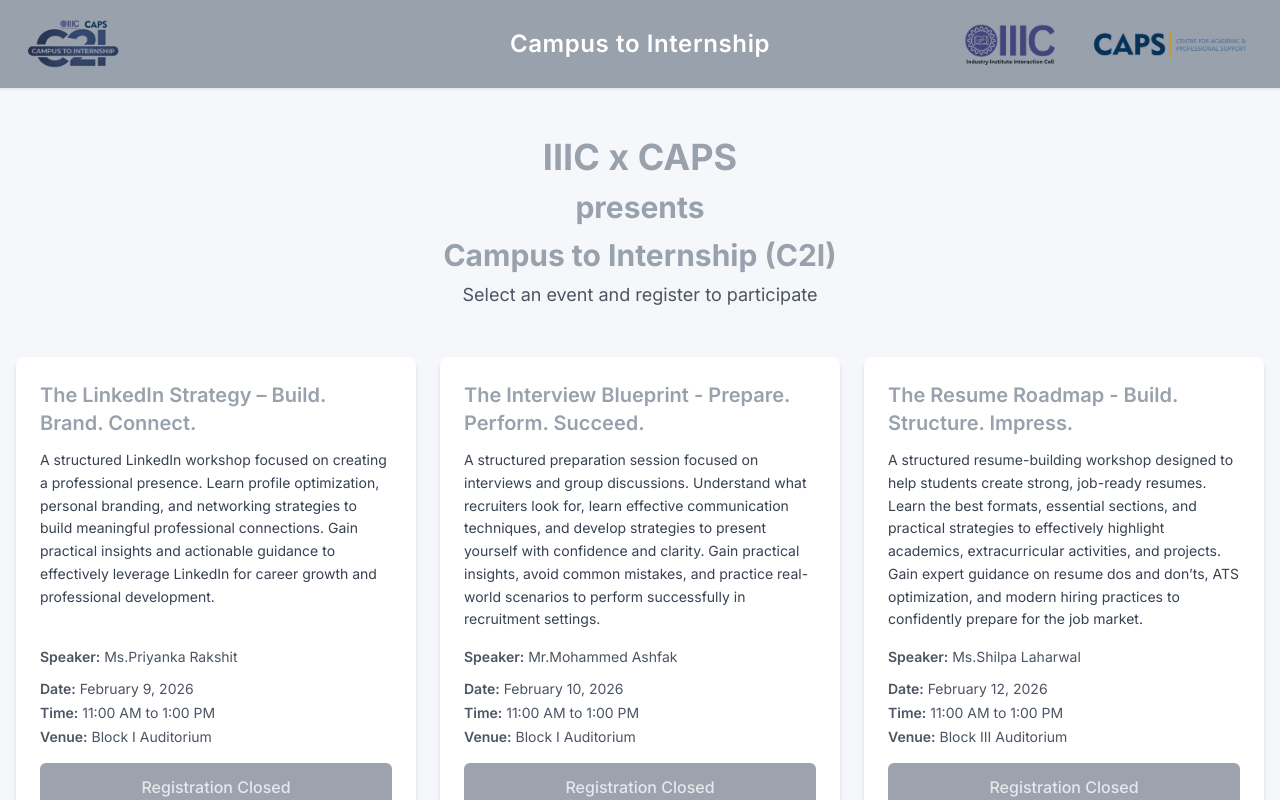
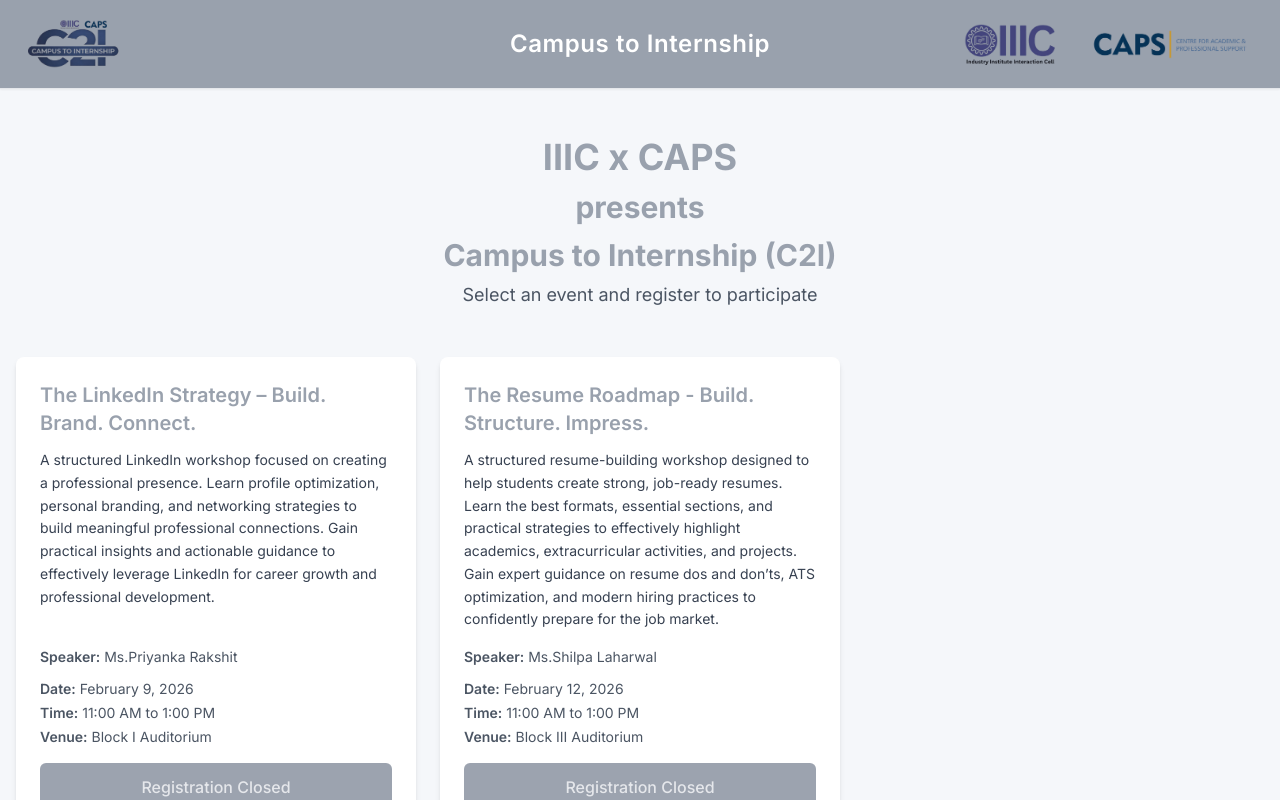
Before and after one commit to dauntless-arcane/C2I, a Next.js app: page / in a window 1280 px wide. Shown: the top 800 px of the page. Built offline with nearby package versions, Linux system fonts and the light colour scheme.

Commit message:
Update page.js

```diff
--- a/app/page.js
+++ b/app/page.js
@@ -14,19 +14,6 @@
       venue: 'Block I Auditorium'
     },
     link: '/register/linkedin'
-  },
-  {
-    id: 'interview',
-    title: 'The Interview Blueprint - Prepare. Perform. Succeed.',
-    description:
-      'A structured preparation session focused on interviews and group discussions. Understand what recruiters look for, learn effective communication techniques, and develop strategies to present yourself with confidence and clarity. Gain practical insights, avoid common mistakes, and practice real-world scenarios to perform successfully in recruitment settings.',
-    speaker: 'Mr.Mohammed Ashfak',
-    eventDetails: {
-      date: 'February 10, 2026',
-      time: '11:00 AM to 1:00 PM',
-      venue: 'Block I Auditorium'
-    },
-    link: '/register/interview'
   },
   {
     id: 'resume',
```
